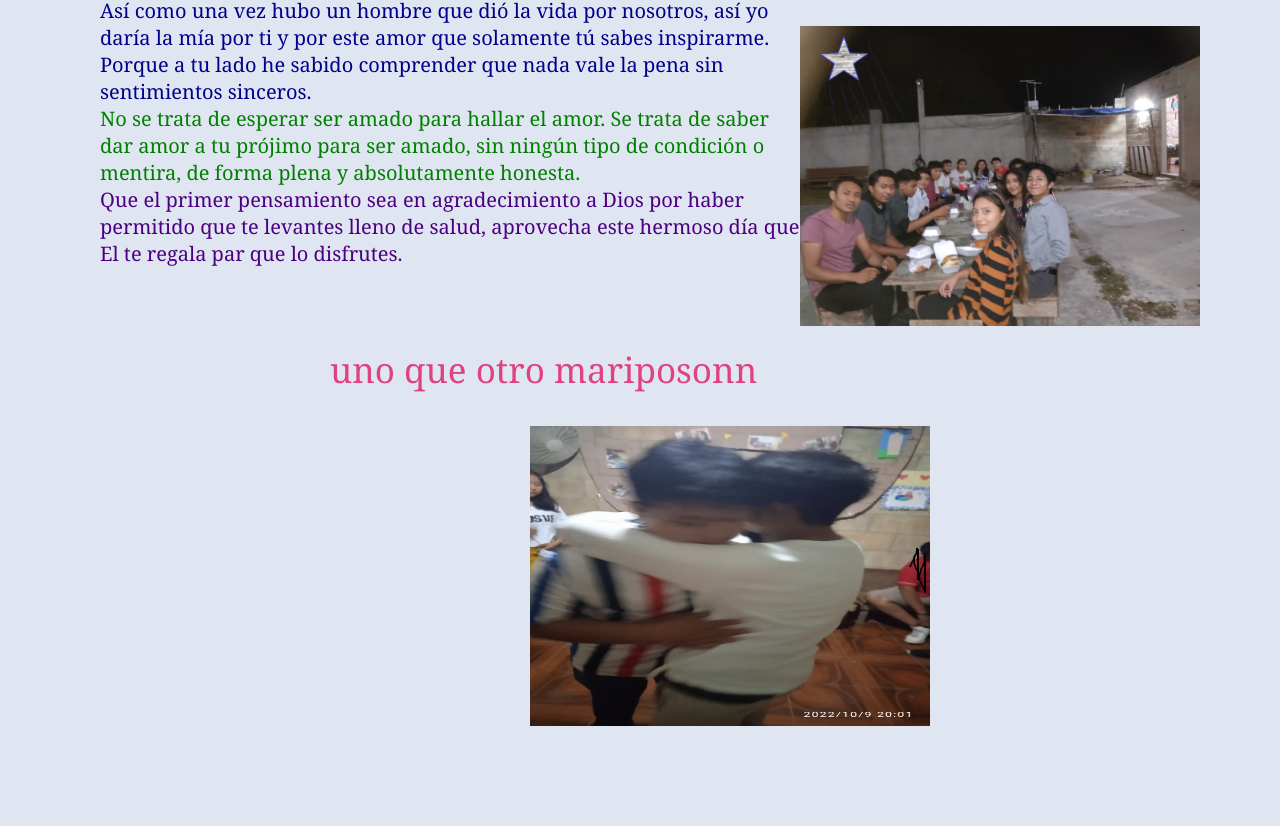
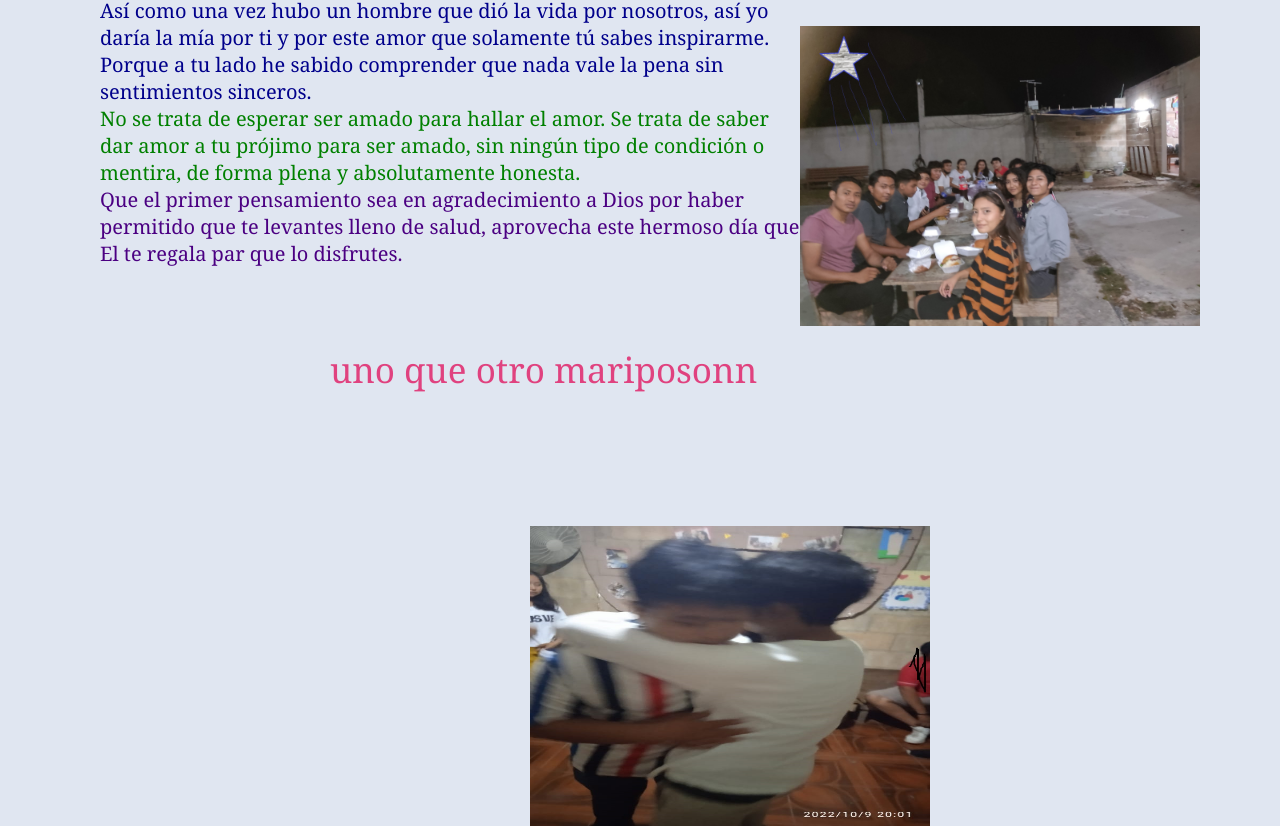
Before and after one commit to luisnew1234532/convivio, a plain HTML site: page index.html in a window 1280 px wide. Shown: the part 424-1250 px from the top of the page. Before the commit the page ends 1150 px from the top, so only its background shows below. Drawn offline with Linux system fonts and the light colour scheme.

Commit message:
Update estilos.css

```diff
--- a/estilos.css
+++ b/estilos.css
@@ -108,7 +108,7 @@ body{
     width: 400px;
     height: 300px;
     position:absolute;
-    top:850px;
+    top:950px;
     left: 530px;
     display: flex;
 }
```
